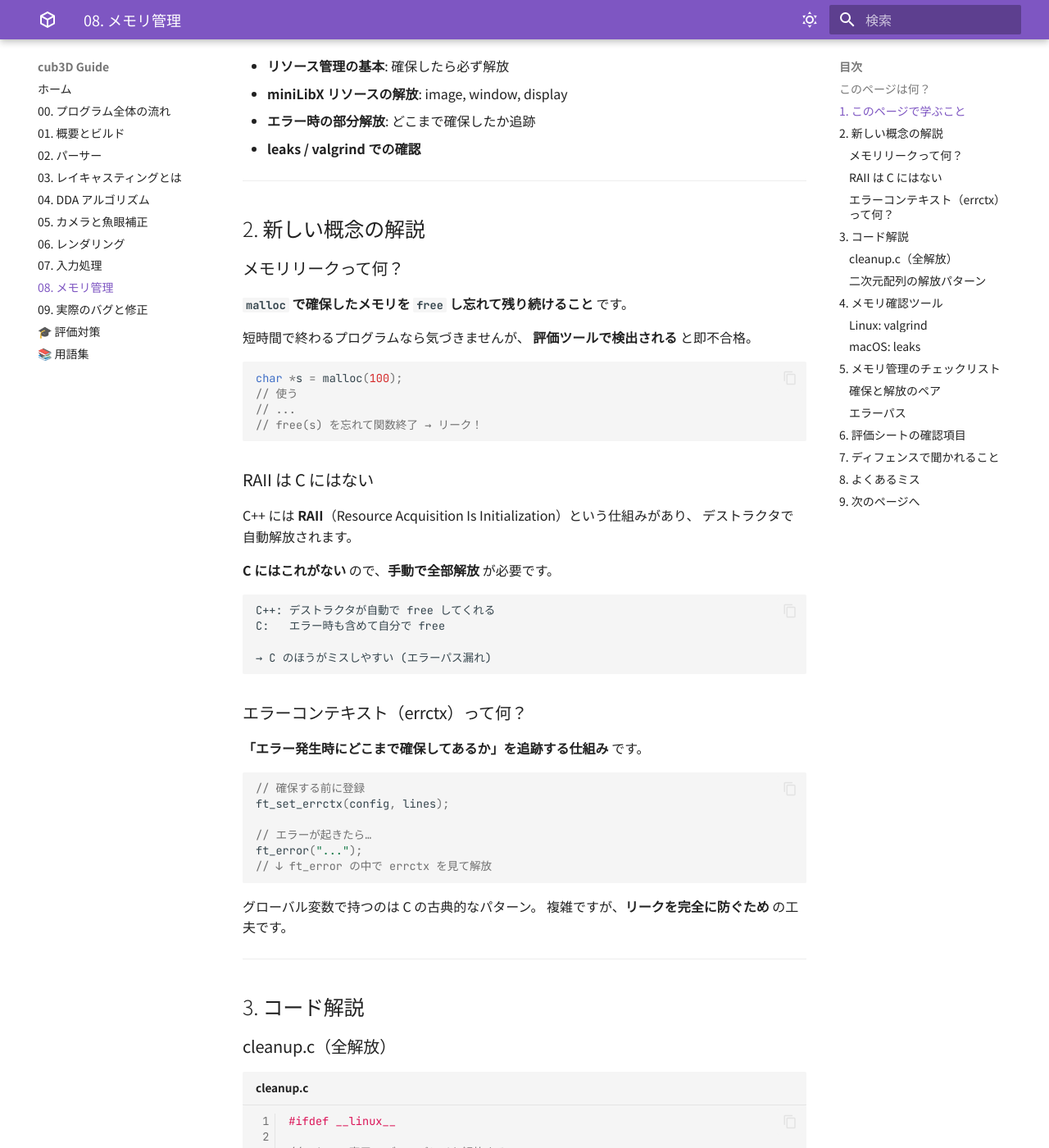
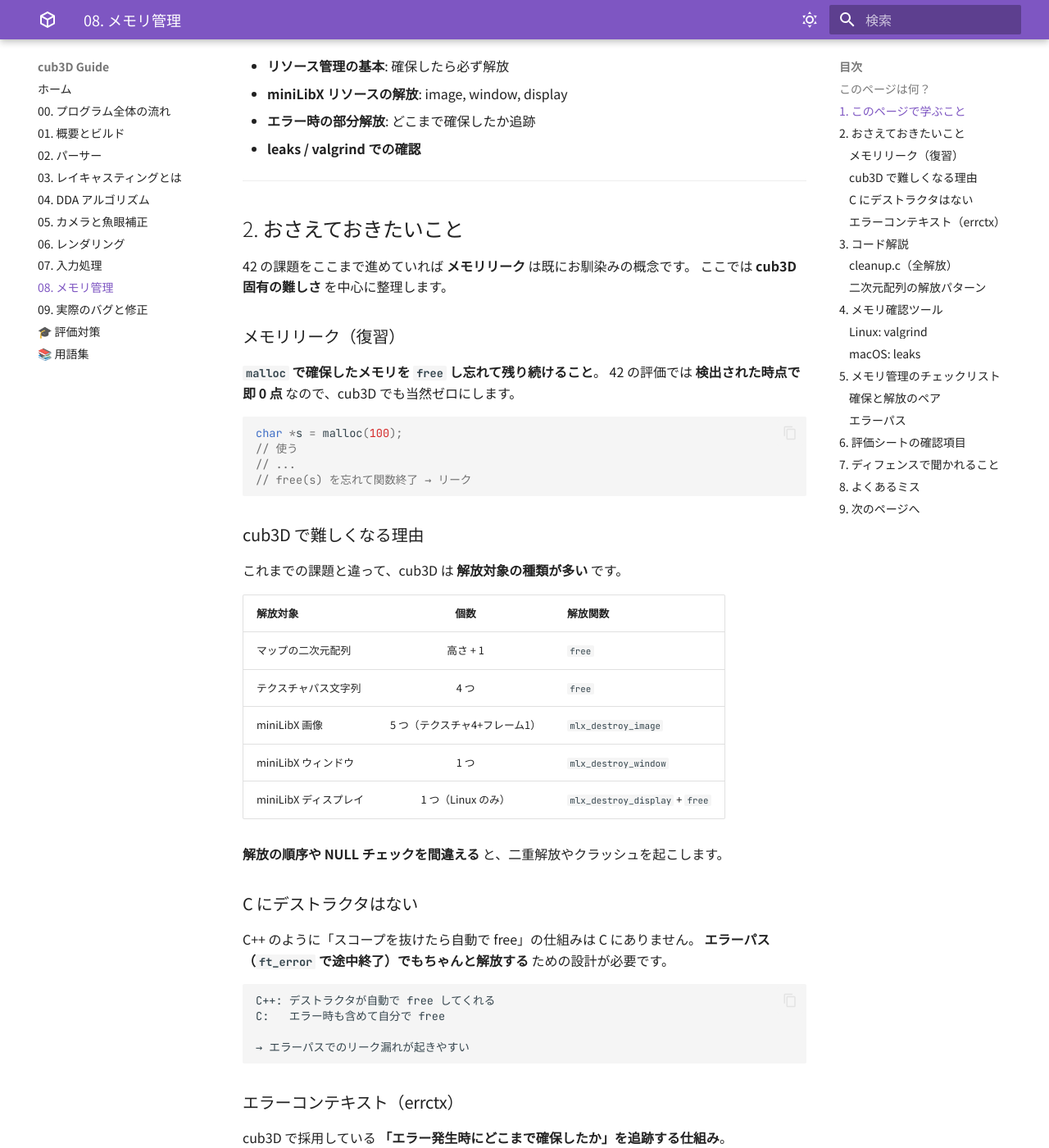
Before and after one commit to Tsunanko/cub3d-guide, an MkDocs documentation site: the page built from docs/08-memory.md, in a window 1280 px wide and 1400 px high, scrolled down 673 px. Shown: the whole window at 82% size. Built offline with MkDocs 1.6.1 and Material for MkDocs 9.7.7, drawn with Linux system fonts in a browser that asks for light colours; some of the changed text lies outside the part shown.

Commit message:
08-memory: reframe as review rather than new concept (42 students already know memory leaks)

````diff
--- a/docs/08-memory.md
+++ b/docs/08-memory.md
@@ -32,39 +32,52 @@ cub3D は特に解放対象が多いので、**計画的な管理** が必要で
 
 ---
 
-## 2. 新しい概念の解説
+## 2. おさえておきたいこと
 
-### メモリリークって何？
+42 の課題をここまで進めていれば **メモリリーク** は既にお馴染みの概念です。
+ここでは **cub3D 固有の難しさ** を中心に整理します。
 
-**`malloc` で確保したメモリを `free` し忘れて残り続けること** です。
+### メモリリーク（復習）
 
-短時間で終わるプログラムなら気づきませんが、
-**評価ツールで検出される** と即不合格。
+**`malloc` で確保したメモリを `free` し忘れて残り続けること**。
+42 の評価では **検出された時点で即 0 点** なので、cub3D でも当然ゼロにします。
 
 ```c
 char *s = malloc(100);
 // 使う
 // ...
-// free(s) を忘れて関数終了 → リーク！
+// free(s) を忘れて関数終了 → リーク
 ```
 
-### RAII は C にはない
+### cub3D で難しくなる理由
 
-C++ には **RAII**（Resource Acquisition Is Initialization）という仕組みがあり、
-デストラクタで自動解放されます。
+これまでの課題と違って、cub3D は **解放対象の種類が多い** です。
 
-**C にはこれがない** ので、**手動で全部解放** が必要です。
+| 解放対象 | 個数 | 解放関数 |
+|:---|:-:|:---|
+| マップの二次元配列 | 高さ + 1 | `free` |
+| テクスチャパス文字列 | 4 つ | `free` |
+| miniLibX 画像 | 5 つ（テクスチャ4+フレーム1） | `mlx_destroy_image` |
+| miniLibX ウィンドウ | 1 つ | `mlx_destroy_window` |
+| miniLibX ディスプレイ | 1 つ（Linux のみ） | `mlx_destroy_display` + `free` |
+
+**解放の順序や NULL チェックを間違える** と、二重解放やクラッシュを起こします。
+
+### C にデストラクタはない
+
+C++ のように「スコープを抜けたら自動で free」の仕組みは C にありません。
+**エラーパス（`ft_error` で途中終了）でもちゃんと解放する** ための設計が必要です。
 
 ```
 C++: デストラクタが自動で free してくれる
 C:   エラー時も含めて自分で free
 
-→ C のほうがミスしやすい (エラーパス漏れ)
+→ エラーパスでのリーク漏れが起きやすい
 ```
 
-### エラーコンテキスト（errctx）って何？
+### エラーコンテキスト（errctx）
 
-**「エラー発生時にどこまで確保してあるか」を追跡する仕組み** です。
+cub3D で採用している **「エラー発生時にどこまで確保したか」を追跡する仕組み**。
 
 ```c
 // 確保する前に登録
@@ -76,7 +89,7 @@ ft_error("...");
 ```
 
 グローバル変数で持つのは C の古典的なパターン。
-複雑ですが、**リークを完全に防ぐため** の工夫です。
+`ft_error` がどこから呼ばれても **確実に cleanup できる** ようにするためです。
 
 ---
 
--- a/mkdocs.yml
+++ b/mkdocs.yml
@@ -90,8 +90,6 @@ extra_css:
 extra_javascript:
   - https://polyfill.io/v3/polyfill.min.js?features=es6
   - https://cdn.jsdelivr.net/npm/mathjax@3/es5/tex-mml-chtml.js
-  - https://cdn.jsdelivr.net/gh/krasimir/gifffer@master/build/gifffer.min.js
-  - js/gif-pause.js
 
 nav:
   - ホーム: index.md
````
Also changed, not shown: docs/09-debugging.md (+9 -2 lines), docs/index.md (+6 -2 lines).
